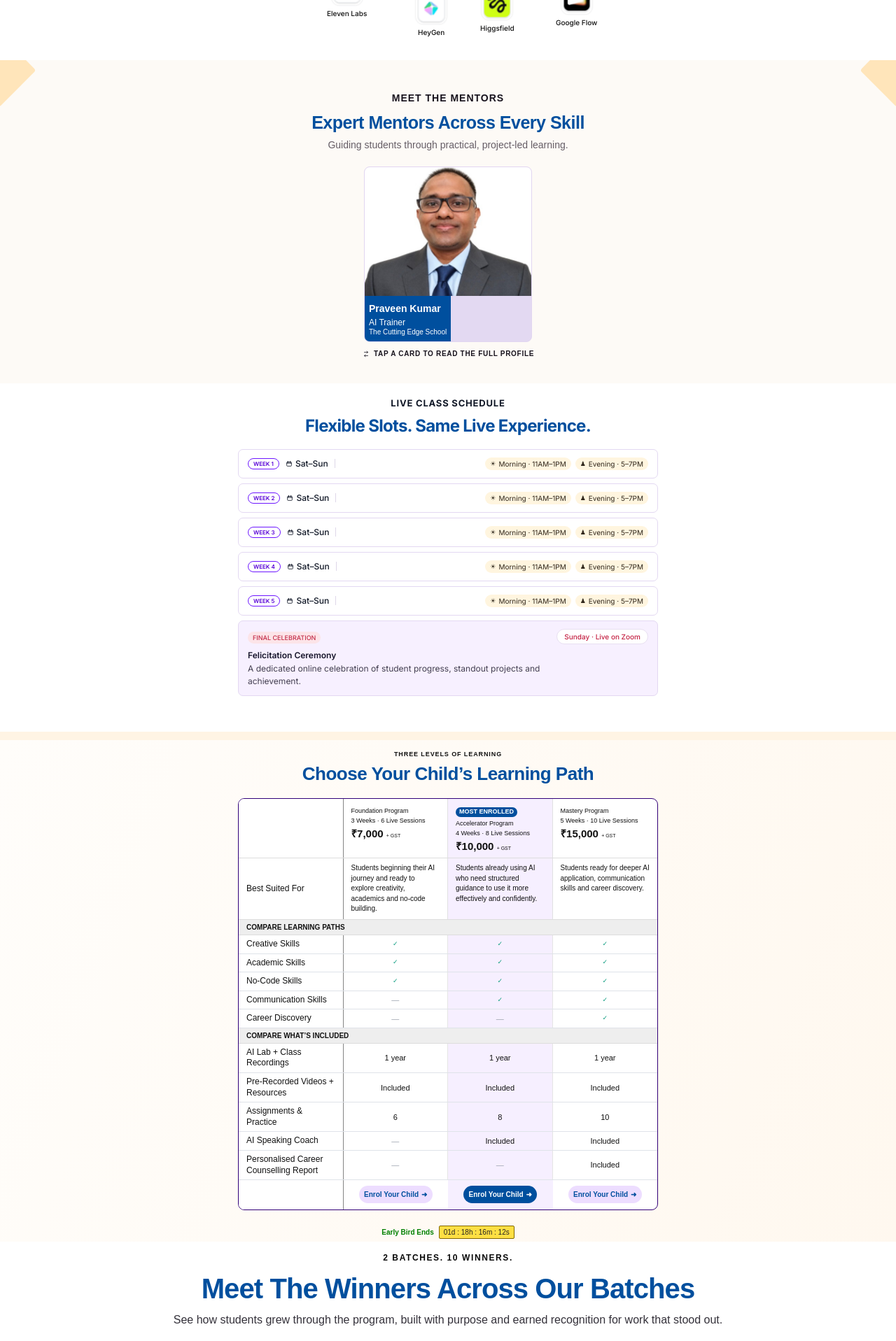
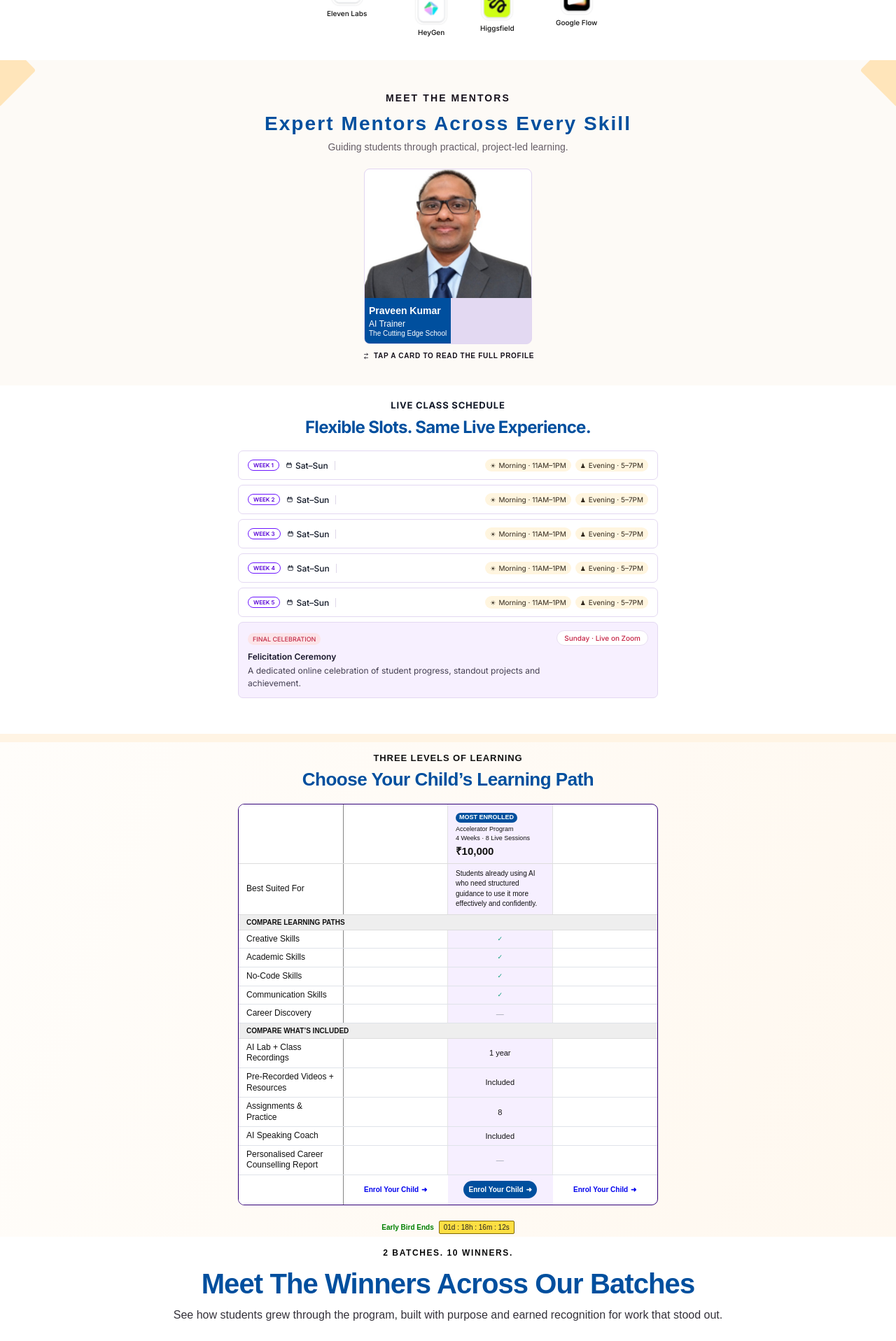
Before and after one commit to developerteam-lang/alkemy-landing-page, a React (Create React App) app: page / in a window 1280 px wide. Shown: the part 4790-6707 px from the top of the page at 70% size. Built offline with nearby package versions, Linux system fonts and the light colour scheme.

Commit message:
mentor font sizes adjust v22

```diff
--- a/src/LearningPaths.css
+++ b/src/LearningPaths.css
@@ -17,7 +17,7 @@
   margin-bottom: 8px;
   text-align: center;
   color: #111111;
-  font-size: 9px;
+  font-size: 13px;
   font-weight: 700;
   letter-spacing: 0.9px;
 }
--- a/src/LearningPaths.jsx
+++ b/src/LearningPaths.jsx
@@ -3,12 +3,11 @@ import "./LearningPaths.css";
 
 const plans = [
   {
-    name: "Foundation Program",
-    duration: "3 Weeks · 6 Live Sessions",
-    price: "₹7,000",
+    name: "",
+    duration: "",
+    price: "",
     description:
-      "Students beginning their AI journey and ready to explore creativity, academics and no-code building.",
-    buttonClass: "foundation",
+      "",
   },
   {
     name: "Accelerator Program",
@@ -20,31 +19,30 @@ const plans = [
     popular: true,
   },
   {
-    name: "Mastery Program",
-    duration: "5 Weeks · 10 Live Sessions",
-    price: "₹15,000",
+    name: "",
+    duration: "",
+    price: "",
     description:
-      "Students ready for deeper AI application, communication skills and career discovery.",
-    buttonClass: "mastery",
+      "",
   },
 ];
 
 const skillRows = [
-  { label: "Creative Skills", values: ["✓", "✓", "✓"] },
-  { label: "Academic Skills", values: ["✓", "✓", "✓"] },
-  { label: "No-Code Skills", values: ["✓", "✓", "✓"] },
-  { label: "Communication Skills", values: ["—", "✓", "✓"] },
-  { label: "Career Discovery", values: ["—", "—", "✓"] },
+  { label: "Creative Skills", values: ["", "✓", ""] },
+  { label: "Academic Skills", values: ["", "✓", ""] },
+  { label: "No-Code Skills", values: ["", "✓", ""] },
+  { label: "Communication Skills", values: ["", "✓", ""] },
+  { label: "Career Discovery", values: ["", "—", ""] },
 ];
 
 const includedRows = [
-  { label: "AI Lab + Class Recordings", values: ["1 year", "1 year", "1 year"] },
-  { label: "Pre-Recorded Videos + Resources", values: ["Included", "Included", "Included"] },
-  { label: "Assignments & Practice", values: ["6", "8", "10"] },
-  { label: "AI Speaking Coach", values: ["—", "Included", "Included"] },
+  { label: "AI Lab + Class Recordings", values: ["", "1 year", ""] },
+  { label: "Pre-Recorded Videos + Resources", values: ["", "Included", ""] },
+  { label: "Assignments & Practice", values: ["", "8", ""] },
+  { label: "AI Speaking Coach", values: ["", "Included", ""] },
   {
     label: "Personalised Career Counselling Report",
-    values: ["—", "—", "Included"],
+    values: ["", "—", ""],
   },
 ];
 
@@ -146,7 +144,8 @@ export default function LearningPaths() {
               <p className="learning-table__duration">{plan.duration}</p>
 
               <div className="learning-table__price">
-                {plan.price} <small>+ GST</small>
+                {plan.price}
+                {/* <small>+ GST</small> */}
               </div>
             </div>
           ))}
--- a/src/MentorsSection.css
+++ b/src/MentorsSection.css
@@ -54,18 +54,18 @@
   margin: 0 0 9px;
   color: #17121d;
   font-size: 14px;
-  font-weight: 800;
+  font-weight: 700;
   line-height: 1.4;
-  letter-spacing: 1px;
+  letter-spacing: 2.1px;
 }
 
 .mentors-section__title {
   margin: 0;
   color: #004f9e;
-  font-size: 25px;
+  font-size: 28px;
   font-weight: 700;
-  line-height: 1.25;
-  letter-spacing: -0.5px;
+  line-height: 1.2;
+  letter-spacing: 2.1px;
 }
 
 .mentors-section__subtitle {
```
